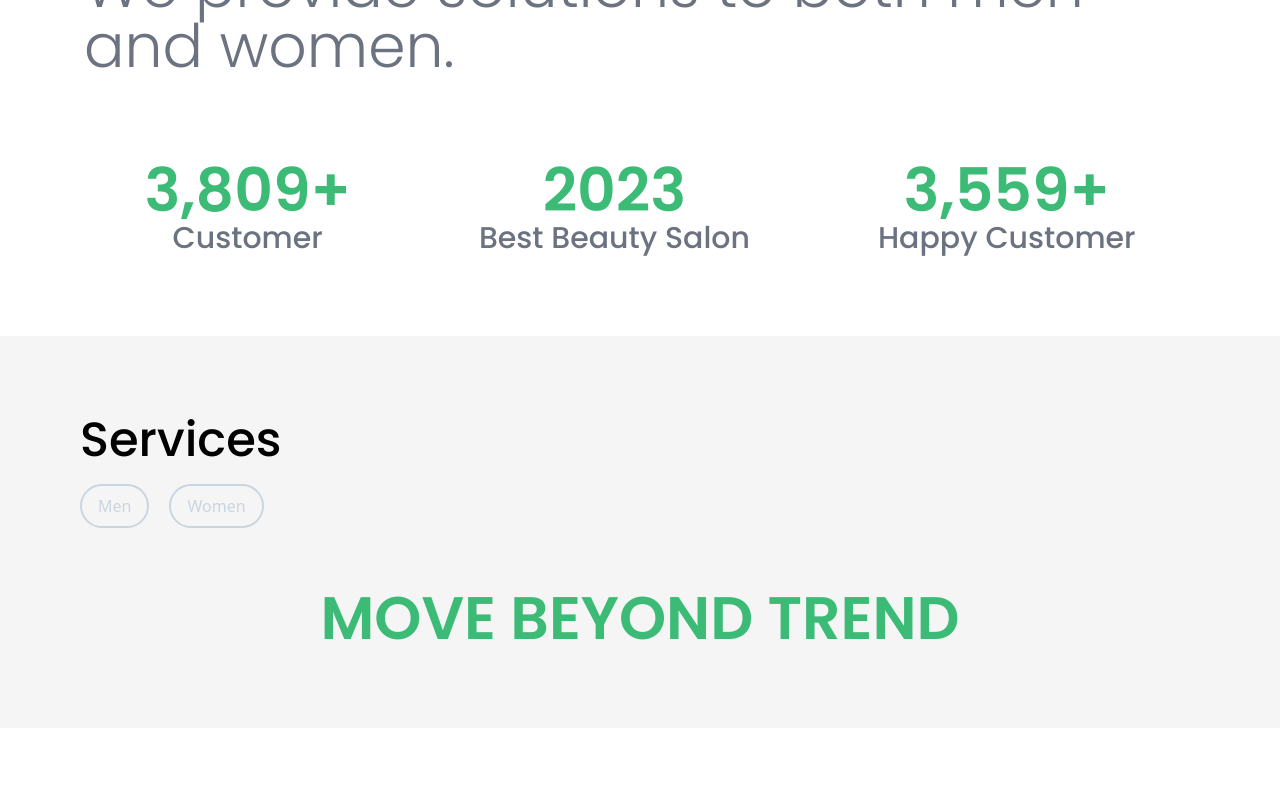
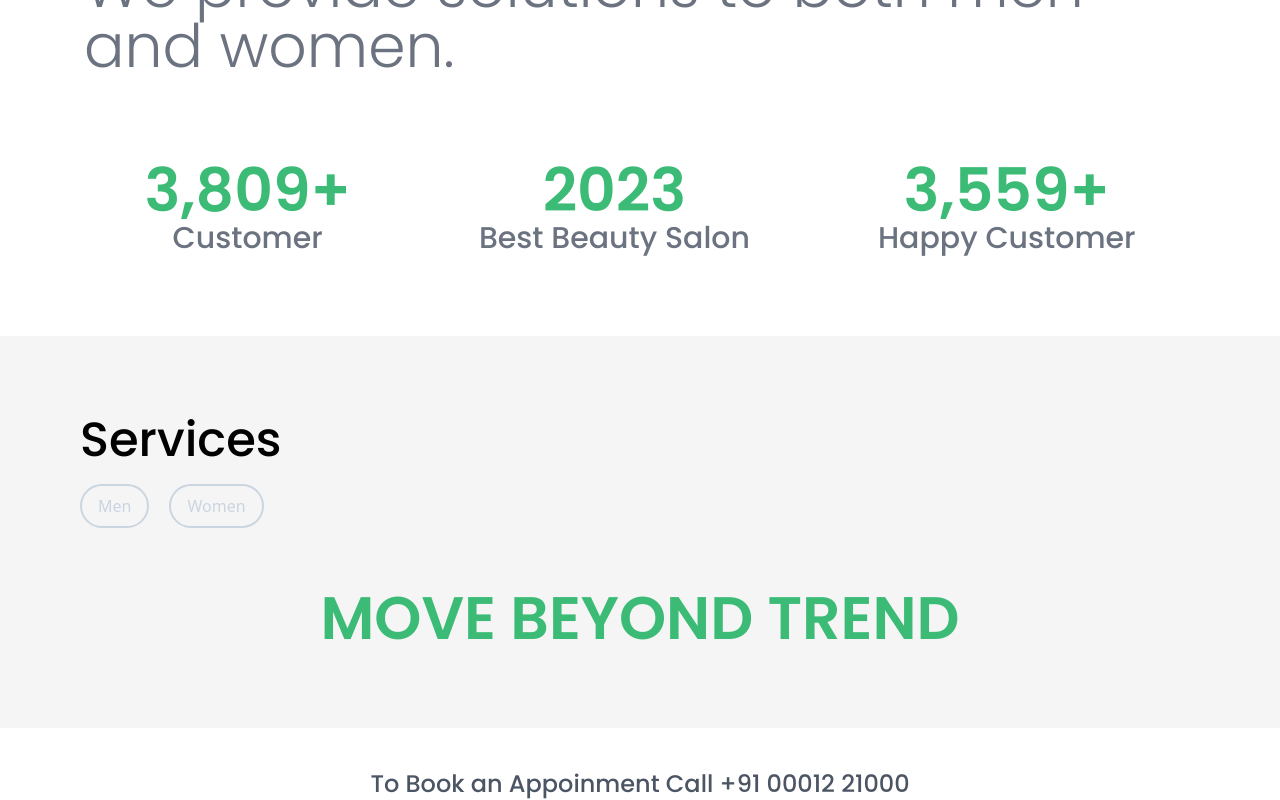
Before and after one commit to Dhaya3132/Classic3Salon, a React (Vite) app: page / in a window 1280 px wide. Shown: the part 1252-2052 px from the top of the page. Before the commit the page ends 1980 px from the top, so only its background shows below. Built offline with nearby package versions, Linux system fonts and the light colour scheme; a web font is replaced by a local one.

Commit message:
Feat - New feat

```diff
--- a/src/App.jsx
+++ b/src/App.jsx
@@ -5,6 +5,7 @@
 import { MovingText } from './Components/MovingText';
 import { About } from './Components/About/AboutUs';
 import Service from './Components/Servicess/Service';
+import Appoinment from './Components/Appoinment';
 function App() {
 
   return (
@@ -15,7 +16,7 @@
     <MovingText></MovingText>
     <About />
     <Service></Service>
-
+    <Appoinment />
     </>
   )
 }
--- /dev/null
+++ b/src/Components/Appoinment.jsx
@@ -0,0 +1,11 @@
+import React from 'react'
+
+function Appoinment() {
+  return (
+    <div>
+        <h2 className='font-Poppins text-2xl font-medium text-center mt-10 text-gray-600'>To Book an Appoinment Call +91 00012 21000</h2>
+    </div>
+  )
+}
+
+export default Appoinment;
--- a/src/Components/Servicess/Service.jsx
+++ b/src/Components/Servicess/Service.jsx
@@ -1,7 +1,7 @@
 import React, { useState } from 'react'
 import Button from '../Button';
-import { Service_Data } from '../../DataComponents/Servicedata';
-import { Service_Women_Data } from '../../DataComponents/Servicedata';
+import { Service_Data } from '../DataComponents/Servicedata';
+import {Service_Women_Data} from '../DataComponents/Servicedata'
 import Components_List from './Components';
 
 function Service() {
```
